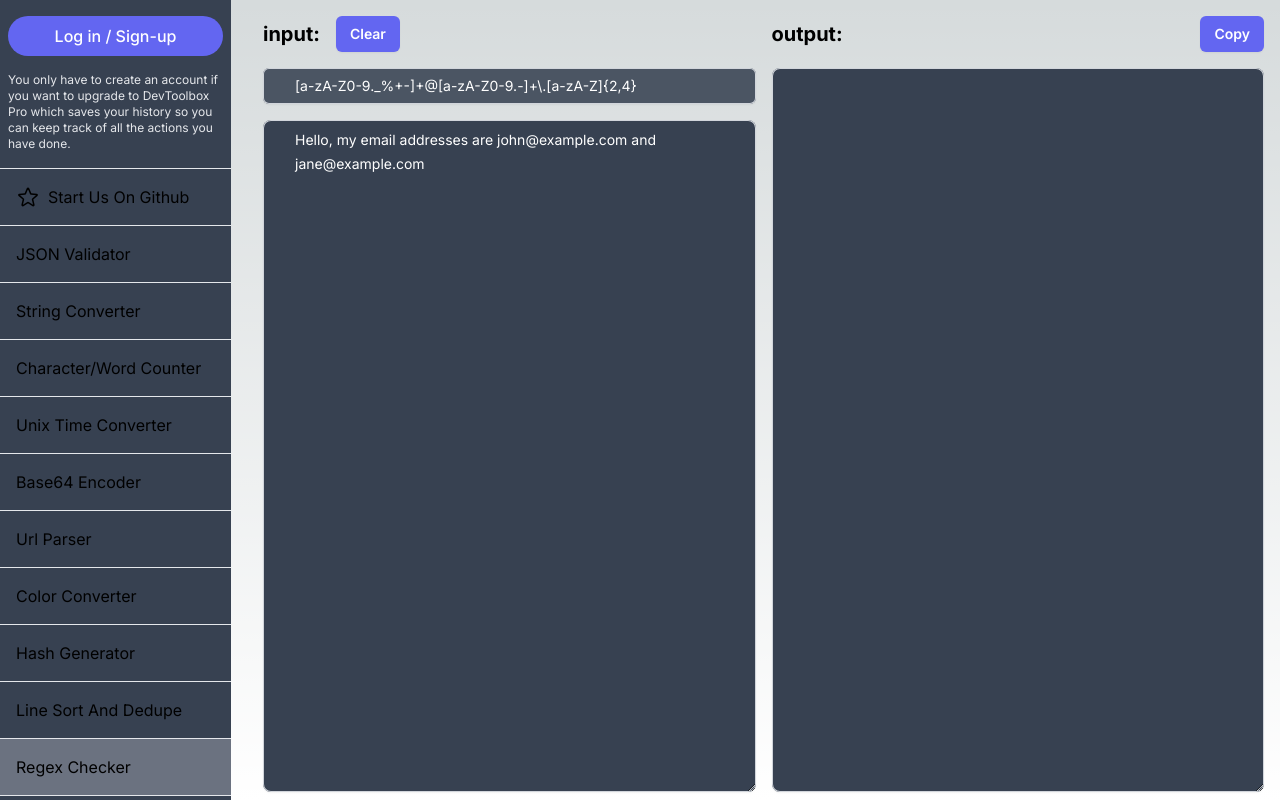
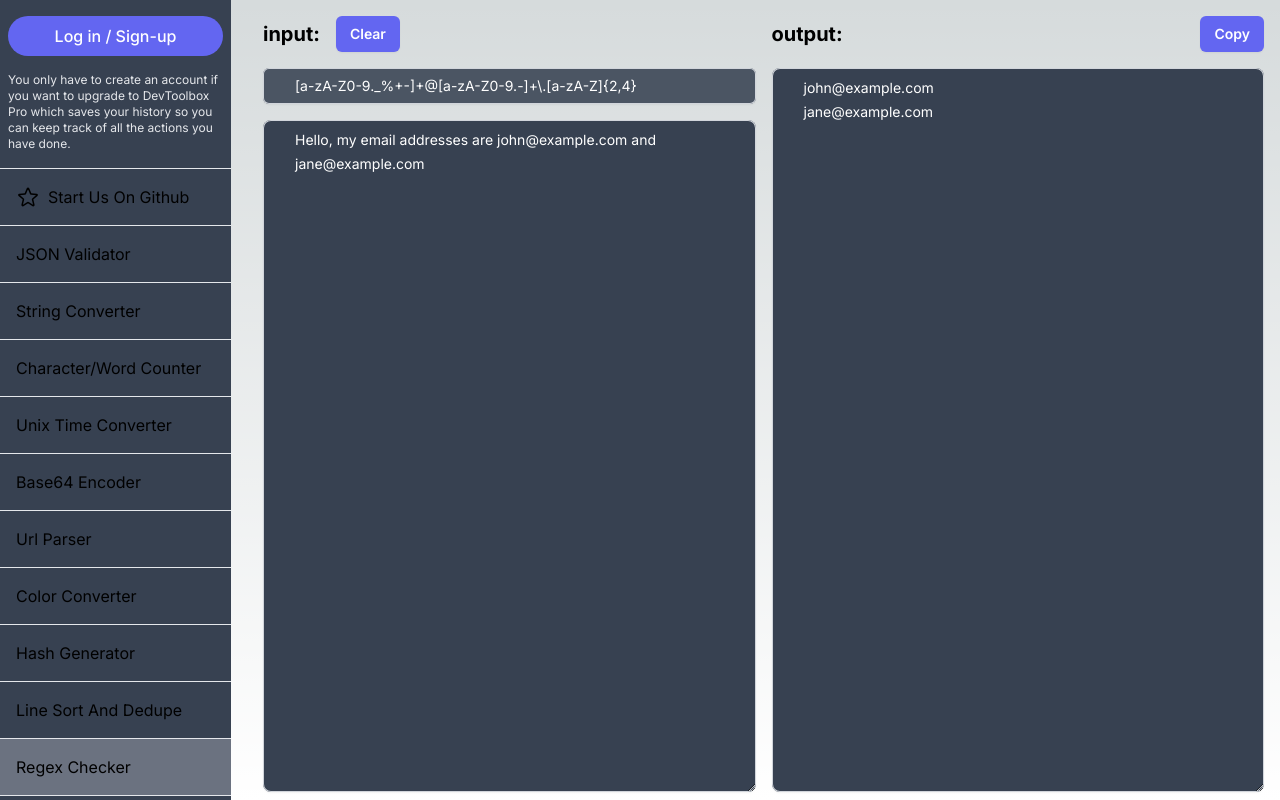
Before and after one commit to YourAverageTechBro/DevToolboxWeb, a Next.js app: page /tools/regex-checker in a window 1280 px wide. Built offline with nearby package versions, Linux system fonts and the light colour scheme; no server answers.

Commit message:
resolves the bug on regex tool with initial output load

```diff
--- a/src/app/page.tsx
+++ b/src/app/page.tsx
@@ -4,6 +4,7 @@ import {
   UsersIcon,
 } from "@heroicons/react/24/outline";
 import Link from "next/link";
+import Image from 'next/image';
 
 const primaryFeatures = [
   {
@@ -130,12 +131,14 @@ export default function Example() {
           </div>
           <div className="mx-auto max-w-7xl px-6 pb-24 pt-10 sm:pb-40 lg:flex lg:px-8 lg:pt-40">
             <div className="mx-auto max-w-2xl flex-shrink-0 lg:mx-0 lg:max-w-xl lg:pt-8">
-              <img
+              <Image
                 className="h-11"
                 src="/devtoolbox_logo.png"
+                width={44}
+                height={44}
                 alt="DevToolbox"
               />
-              {/*<div className="mt-24 sm:mt-32 lg:mt-16">*/}
+              {/* <div className="mt-24 sm:mt-32 lg:mt-16">*/}
               {/*  <a href="#" className="inline-flex space-x-6">*/}
               {/*    <span className="rounded-full bg-indigo-500/10 px-3 py-1 text-sm font-semibold leading-6 text-indigo-400 ring-1 ring-inset ring-indigo-500/20">*/}
               {/*      Latest updates*/}
@@ -148,7 +151,7 @@ export default function Example() {
               {/*      />*/}
               {/*    </span>*/}
               {/*  </a>*/}
-              {/*</div>*/}
+              {/*</div> */}
               <h1 className="mt-10 text-4xl font-bold tracking-tight text-white sm:text-6xl">
                 Essential tools for developers
               </h1>
@@ -167,7 +170,7 @@ export default function Example() {
             </div>
             <div className="mx-auto mt-16 flex max-w-2xl sm:mt-24 lg:ml-10 lg:mr-0 lg:mt-0 lg:max-w-none lg:flex-none xl:ml-32">
               <div className="max-w-3xl flex-none sm:max-w-5xl lg:max-w-none">
-                <img
+              <Image
                 src="/devtoolbox-screenshot.png"
                 alt="App screenshot"
                 width={2432}
--- a/src/app/tools/regex-checker/RegexCheckerComponent.tsx
+++ b/src/app/tools/regex-checker/RegexCheckerComponent.tsx
@@ -38,24 +38,20 @@ export default function RegexCheckerComponent({
     }
   }, [debouncedOutput]);
 
-  const processString = (
-    inputString: string,
-    currentRegexExpression: string
-  ) => {
+useEffect(() => {
+  const processString = () => {
     try {
       // Write code that matches the input against the regex expression and return list of all matches
-      setInput(inputString);
-      setRegexExpression(currentRegexExpression);
-      if (!currentRegexExpression) {
+      if (!regexExpression) {
         setOutput("");
         return;
       }
-      const regex = new RegExp(currentRegexExpression, "g");
+      const regex = new RegExp(regexExpression, "g");
       const matches: string[] = [];
       let match: RegExpExecArray | null;
 
       // eslint-disable-next-line no-cond-assign
-      while ((match = regex.exec(inputString)) !== null) {
+      while ((match = regex.exec(input)) !== null) {
         matches.push(match[0]);
       }
       setOutput(matches.join("\n"));
@@ -63,6 +59,10 @@ export default function RegexCheckerComponent({
       setOutput("");
     }
   };
+  processString();
+},[input, regexExpression])
+
+
 
   return (
     <div className="w-full h-full flex gap-4">
@@ -84,7 +84,7 @@ export default function RegexCheckerComponent({
       focus:ring-indigo-600 sm:text-sm sm:leading-6 bg-gray-600 mb-4`}
           placeholder="Regex Expression: e.g. $.school.class[0].student"
           value={regexExpression}
-          onChange={(e) => processString(input, e.currentTarget.value)}
+          onChange={(e) => setRegexExpression(e.currentTarget.value)}
         />
         <textarea
           className="px-8 py-2 block w-full rounded-lg border-0
@@ -93,7 +93,7 @@ export default function RegexCheckerComponent({
         focus:ring-indigo-600 sm:text-sm sm:leading-6"
           style={{ height: "calc(100% - 96px)" }}
           value={input}
-          onInput={(e) => processString(e.currentTarget.value, regexExpression)}
+          onInput={(e) => setInput(e.currentTarget.value)}
         />
       </div>
       <ReadOnlyTextArea value={output} />
```
Lines whose indentation alone changed are shown as unchanged.
